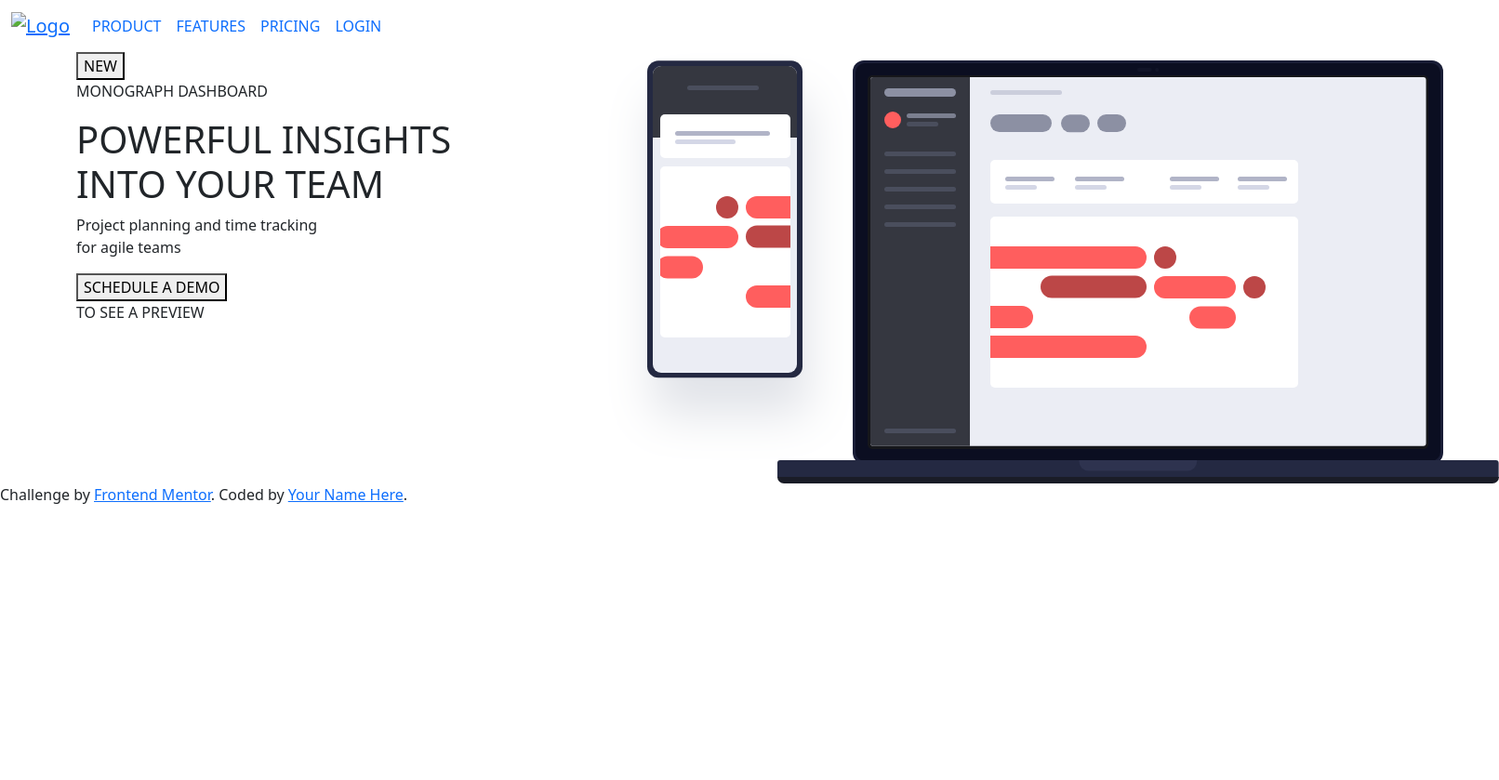
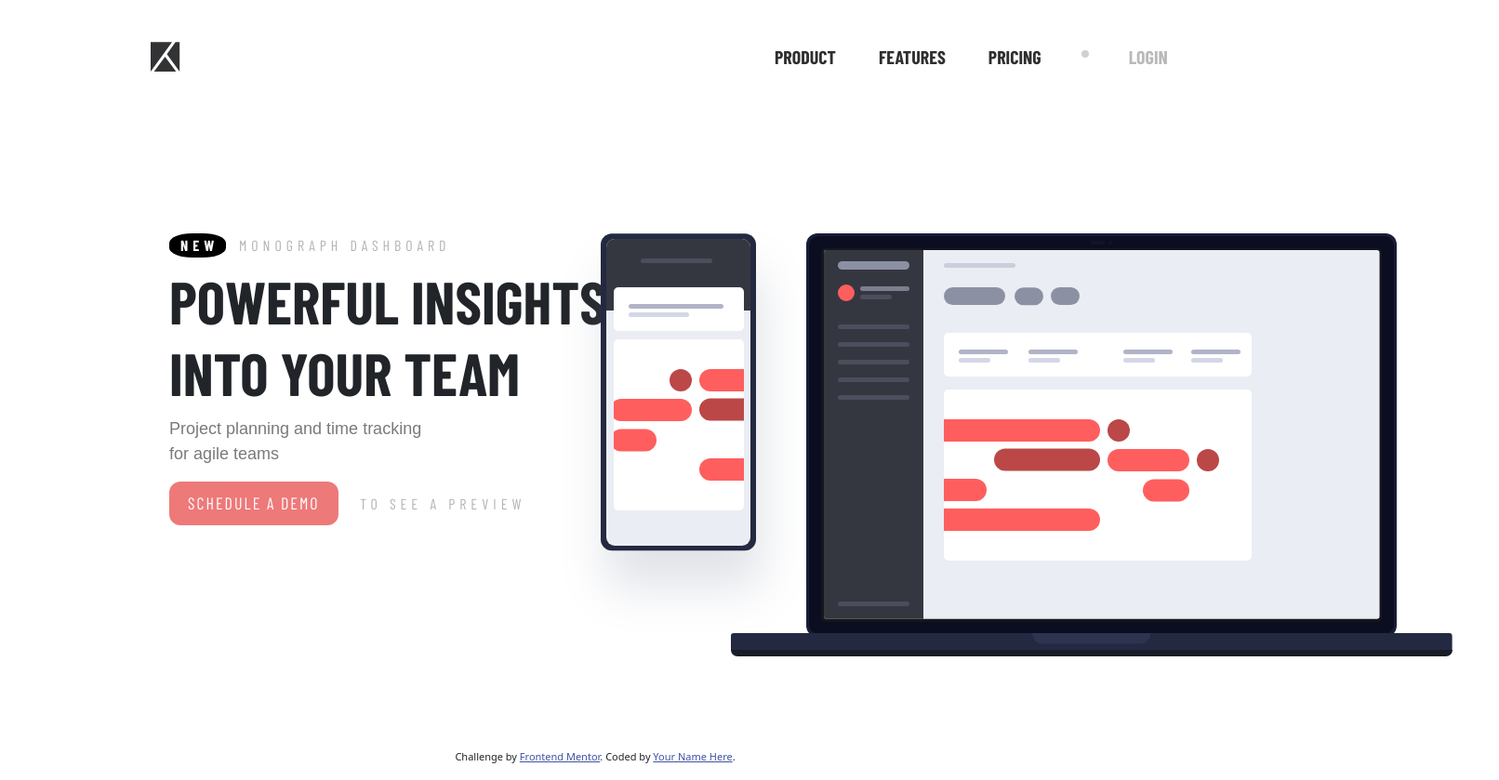
Before and after one commit to nidhibhangdia30/Challenges, a plain HTML site: page index.html in a window 1280 px wide. Shown: the whole page at 93% size, 1612 px wide, since content can reach past the window. Before the commit the page ends 800 px from the top, so only its background shows below. Drawn offline with nearby package versions, Linux system fonts and the light colour scheme; the site is published under a folder, as on GitHub Pages, so addresses that start at the root find nothing.

Commit message:
Update index.html

```diff
--- a/index.html
+++ b/index.html
@@ -4,8 +4,8 @@
   <meta charset="UTF-8">
   <meta name="viewport" content="width=device-width, initial-scale=1.0"> <!-- displays site properly based on user's device -->
 
-  <link rel="icon" type="image/png" sizes="32x32" href="/favicon.png">
-  <link rel="stylesheet" href="/styles.css">
+  <link rel="icon" type="image/png" sizes="32x32" href="favicon.png">
+  <link rel="stylesheet" href="styles.css">
   <link href="https://cdn.jsdelivr.net/npm/bootstrap@5.1.0/dist/css/bootstrap.min.css" rel="stylesheet" integrity="sha384-KyZXEAg3QhqLMpG8r+8fhAXLRk2vvoC2f3B09zVXn8CA5QIVfZOJ3BCsw2P0p/We" crossorigin="anonymous">
 
   <link rel="preconnect" href="https://fonts.googleapis.com">
@@ -26,7 +26,7 @@
 <body>
   <nav class="navbar navbar-expand-lg">
   <div class="container-fluid">
-    <a href="index.html"><img class="navbar-brand" src="/logo.svg" alt="Logo"></a>
+    <a href="index.html"><img class="navbar-brand" src="logo.svg" alt="Logo"></a>
 
     <button class="navbar-toggler" type="button" data-bs-toggle="collapse" data-bs-target="#navbarNav" aria-controls="navbarNav" aria-expanded="false" aria-label="Toggle navigation">
       <span class="navbar-toggler-icon"></span>
```
